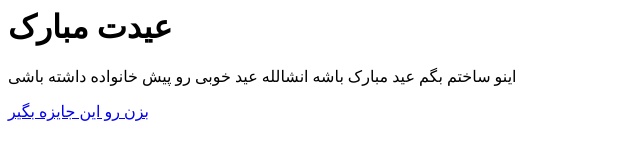
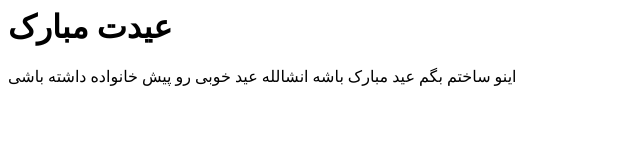
Before and after one commit to amirmahdi-alt/Username.github.io, a plain HTML site: page index.html in a window 1280 px wide. Shown: the whole page, without its empty margins (0-640 px from the left). Drawn offline with Linux system fonts and the light colour scheme.

Commit message:
Update index.html

```diff
--- a/index.html
+++ b/index.html
@@ -6,6 +6,6 @@
    <body>
        <h1>عیدت مبارک</h1>
        <p>اینو ساختم بگم عید مبارک باشه انشالله عید خوبی رو پیش خانواده داشته باشی</p>
-       <a href="https://pornhub.com">بزن رو این جایزه بگیر</a>
+
    </body>
 </html>
```
